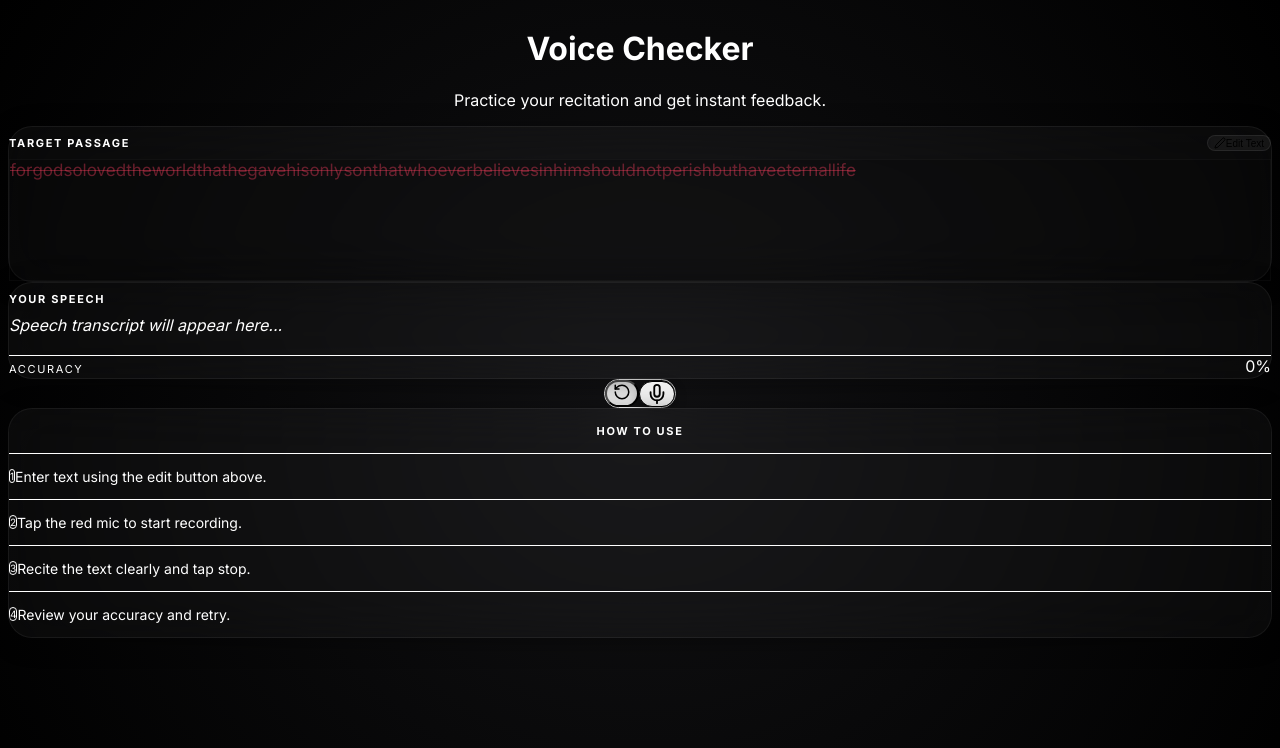
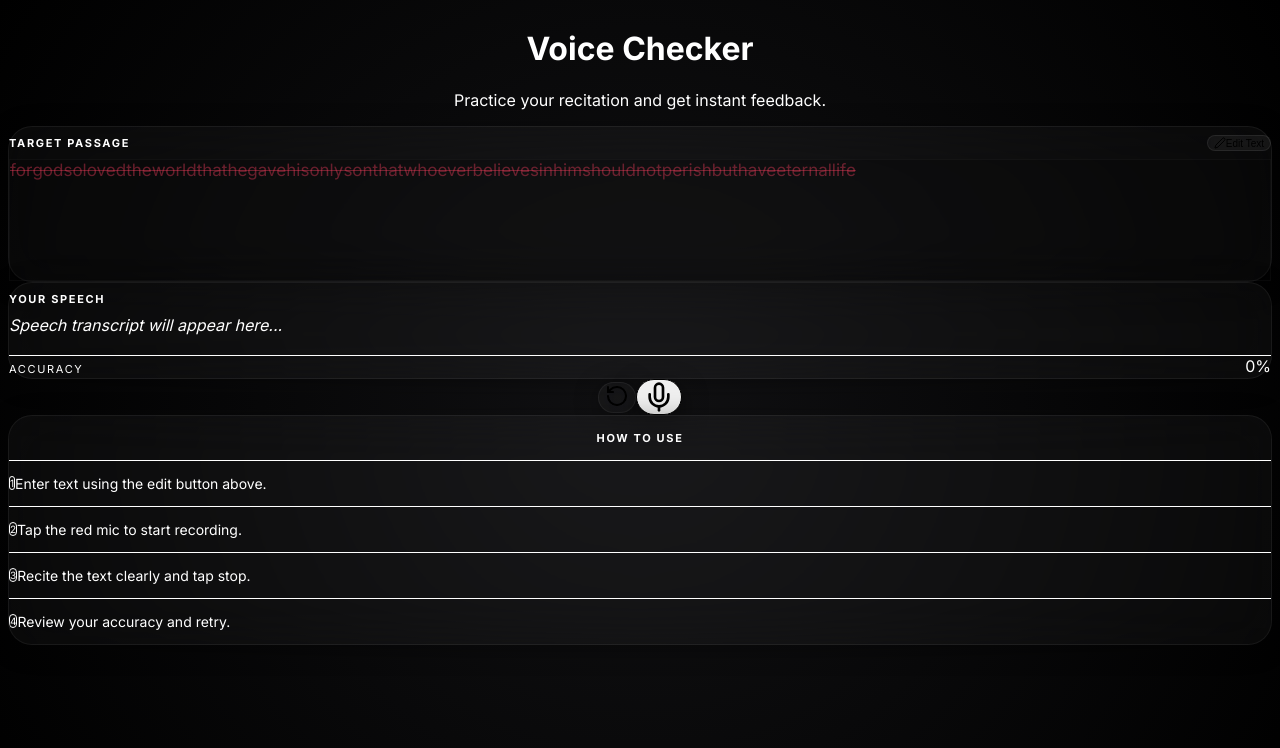
Before and after one commit to benresonance-star/v2t, a Next.js app: page / in a window 1280 px wide. Shown: the top 748 px of the page. Built offline with nearby package versions, Linux system fonts and the light colour scheme.

Commit message:
UI Refinement: Increase container spacing and redesign buttons to be larger and independent
Made-with: Cursor

```diff
--- a/src/app/page.tsx
+++ b/src/app/page.tsx
@@ -29,7 +29,7 @@ export default function Home() {
 
   return (
     <main className="min-h-screen flex flex-col items-center px-5 py-12 md:py-20 max-w-2xl mx-auto">
-      <div className="w-full flex flex-col gap-10">
+      <div className="w-full flex flex-col gap-16">
         {/* Header */}
         <header className="text-center space-y-2">
           <motion.h1
--- a/src/components/voiceChecker/Controls.tsx
+++ b/src/components/voiceChecker/Controls.tsx
@@ -20,15 +20,14 @@ export const Controls: React.FC<ControlsProps> = ({
   onReset,
 }) => {
   return (
-    <div className="flex items-center justify-center w-full py-6">
-      <div className="flex items-center gap-1 p-1.5 bg-zinc-900/80 backdrop-blur-2xl border border-white/5 rounded-full shadow-2xl">
+    <div className="flex items-center justify-center w-full py-8 gap-8">
       {/* Reset Button */}
       <button
         onClick={onReset}
-          className="p-3.5 rounded-full text-zinc-500 hover:text-zinc-200 transition-all active:scale-90"
+        className="p-5 rounded-full glass-panel text-zinc-500 hover:text-zinc-200 transition-all active:scale-90 shadow-xl"
         title="Reset"
       >
-          <RotateCcw size={18} />
+        <RotateCcw size={24} />
       </button>
 
       {/* Glossy Record Button */}
@@ -49,22 +48,18 @@ export const Controls: React.FC<ControlsProps> = ({
           <button
             onClick={onStart}
             disabled={isTranscribing}
-              className="w-14 h-14 rounded-full bg-gradient-to-b from-zinc-700 to-zinc-900 border border-white/10 shadow-[inset_0_1px_2px_rgba(255,255,255,0.1),0_4px_12px_rgba(0,0,0,0.4)] flex items-center justify-center hover:from-zinc-600 hover:to-zinc-800 transition-all active:scale-95 disabled:opacity-20"
+            className="w-20 h-20 rounded-full bg-gradient-to-b from-zinc-700 to-zinc-900 border border-white/10 shadow-[inset_0_2px_4px_rgba(255,255,255,0.1),0_8px_24px_rgba(0,0,0,0.5)] flex items-center justify-center hover:from-zinc-600 hover:to-zinc-800 transition-all active:scale-95 disabled:opacity-20"
           >
-              <Mic size={22} className="text-white" />
+            <Mic size={32} className="text-white" />
           </button>
         ) : (
           <button
             onClick={onStop}
-              className="w-14 h-14 rounded-full bg-gradient-to-b from-rose-500 to-rose-700 border border-white/20 shadow-[inset_0_1px_2px_rgba(255,255,255,0.2),0_0_20px_rgba(244,63,94,0.3)] flex items-center justify-center active:scale-95"
+            className="w-20 h-20 rounded-full bg-gradient-to-b from-rose-500 to-rose-700 border border-white/20 shadow-[inset_0_2px_4px_rgba(255,255,255,0.2),0_0_30px_rgba(244,63,94,0.4)] flex items-center justify-center active:scale-95"
           >
-              <Square size={18} fill="white" className="text-white" />
+            <Square size={28} fill="white" className="text-white" />
           </button>
         )}
-        </div>
-
-        {/* Empty space to balance reset button */}
-        <div className="w-12" />
       </div>
     </div>
   );
```
Lines whose indentation alone changed are shown as unchanged.
